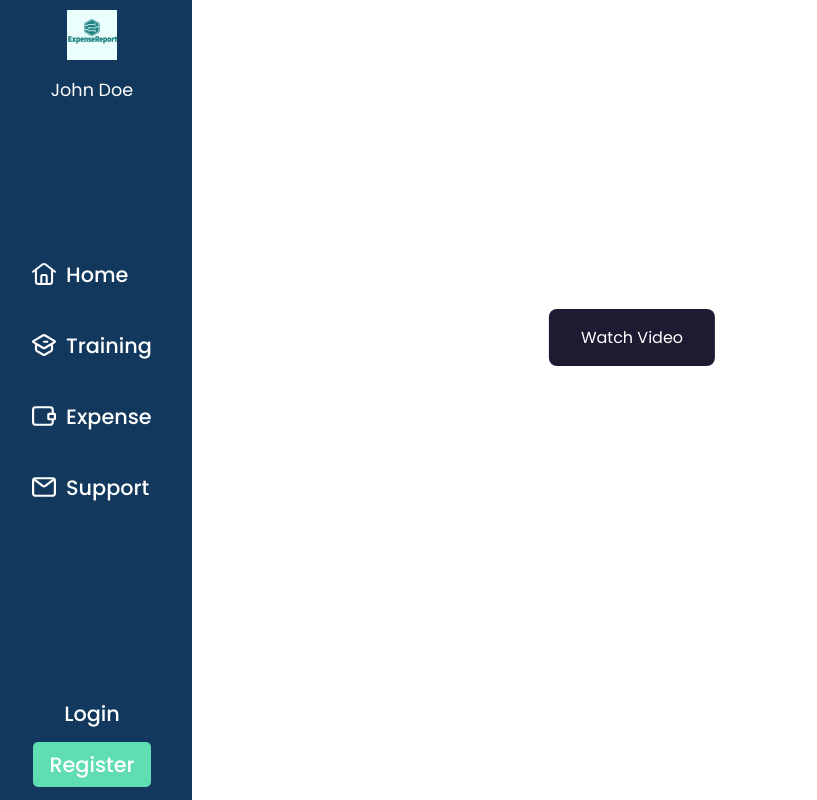
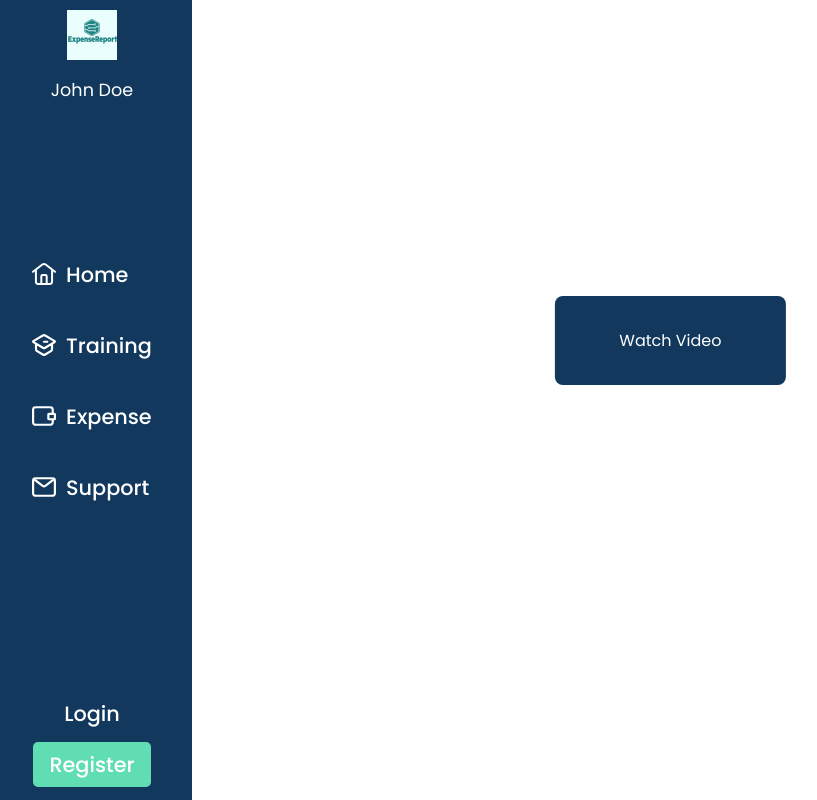
Before and after one commit to andreineagoe23/Expense-App, a React (Create React App) app: page /TrainingSecondPage in a window 1280 px wide. Shown: the whole page, without its empty margins (8-825 px from the left). Built offline with nearby package versions, Linux system fonts and the light colour scheme.

Commit message:
Fixed minor css for training page

```diff
--- a/src/Training/Training-Second-Page.jsx
+++ b/src/Training/Training-Second-Page.jsx
@@ -19,7 +19,7 @@ const TrainingSecondPage = () => {
                         Your browser does not support the video tag.
                     </video>
                     <Link to="/TrainingFinishPage">
-                        <button className="next-button">Next -&gt;</button>
+                        <button className="next-button">Next</button>
                     </Link>
                 </div>
             </section>
--- a/src/Training/TrainingFinishPage.css
+++ b/src/Training/TrainingFinishPage.css
@@ -4,7 +4,6 @@
 
   .confetti-section {
     position: fixed;
-    top: 80px;
     left: 0;
     width: 100%;
     height: calc(100vh - 80px);
@@ -17,13 +16,16 @@
   .confetti-section video {
     width: 100%;
     height: 100%;
+    max-height: 100%;
+    max-width: 100%;
     object-fit: cover;
   }
 
   .text-section {
     position: relative;
     text-align: center;
-    margin-top: 20%;
+    margin-top: 10%;
+    right: -4%;
   }
 
   .text-content {
--- a/src/Training/TrainingMainPage.css
+++ b/src/Training/TrainingMainPage.css
@@ -38,7 +38,7 @@
 }
 
 .next-page button {
-    background-color: #1d1b31;
+    background-color: #12385d;
     color: white;
     padding: 10px 20px;
     border: none;
--- a/src/Training/TrainingSecondPage.css
+++ b/src/Training/TrainingSecondPage.css
@@ -14,16 +14,16 @@
 }
 
 .video-button {
-    background-color: #1d1b31;
+    background-color: #12385d;
     color: white;
-    padding: 1em 2em;
+    padding: 2em 4em;
     border: none;
     border-radius: 0.5em;
     font-size: 1em;
     cursor: pointer;
     transition: background-color 0.3s ease;
-    margin-top: 12%;
-    margin-left: 50%; /* Center horizontally */
+    margin-top: 11%;
+    margin-left: 53%;
     transform: translateX(-50%);
 }
 
@@ -32,7 +32,7 @@
 }
 
 .next-button {
-    background-color: #1d1b31;
+    background-color: #12385d;
     color: white;
     padding: 0.5em 2em;
     border: none;
@@ -40,8 +40,8 @@
     font-size: 1em;
     cursor: pointer;
     transition: background-color 0.3s ease;
-    margin-top: 20px;
-    margin-left: 50%; /* Center horizontally */
+    margin-top: 40%;
+    margin-left: 95%;
     transform: translateX(-50%);
 }
 
@@ -50,14 +50,19 @@
 }
 
 .video-section video {
-    width: 90%;
+    width: 74%;
+    max-width: 75%;
     height: auto;
     border-radius: 0.5em;
     box-shadow: 0 2px 4px rgba(0, 0, 0, 0.1);
     outline: none;
-    margin: auto; /* Center video */
+    position: absolute;
+    right: 9%;
+    top: 48%;
+    transform: translateY(-50%);
 }
 
+
 .video-selection {
-    margin-top: 50px; /* Adjust spacing */
+    margin-top: 50px;
 }
```
